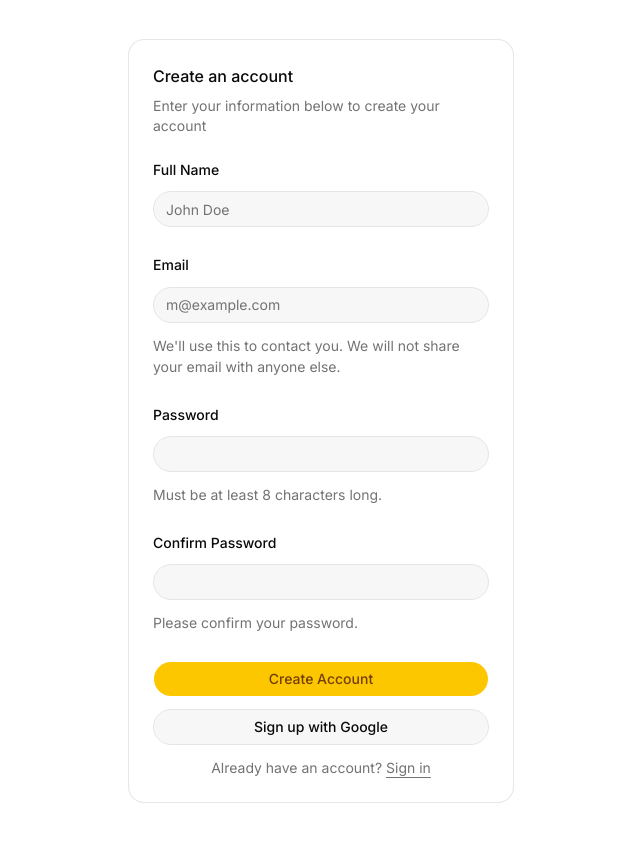
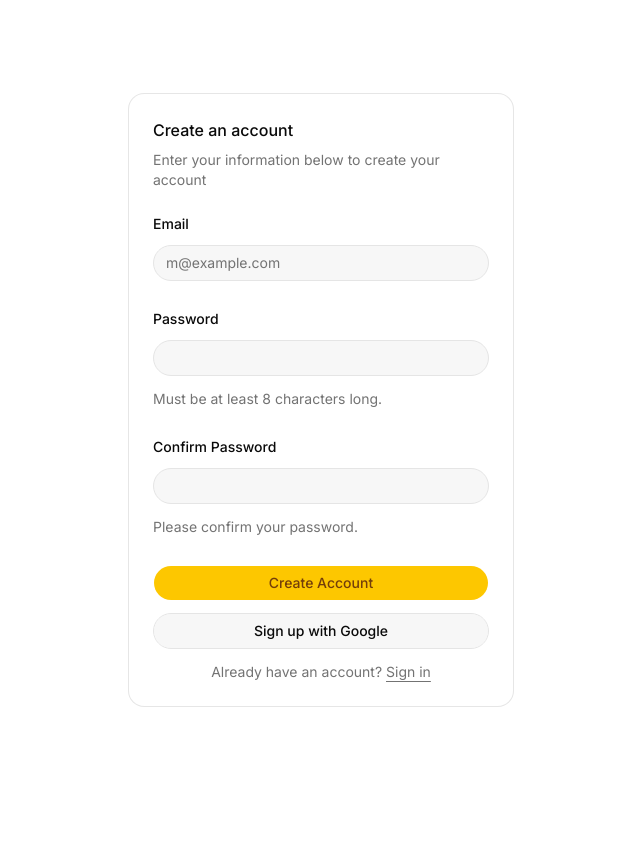
Before and after one commit to GhouI/mtrx-website, a Next.js app: page /signup in a window 1280 px wide. Shown: the whole page, without its empty margins (319-959 px from the left). After the commit the page ends 800 px from the top, so only its background shows below. Built offline with nearby package versions, Linux system fonts and the light colour scheme.

Commit message:
added zod and working on the signup form

```diff
--- a/app/page.tsx
+++ /dev/null
@@ -1,18 +0,0 @@
-"use client"
-
-import { useSession } from "@/lib/auth-client"
-import { redirect } from "next/navigation"
-
-export default function Page() {
-    const { data: session } = useSession()
-    if (!session) {
-        redirect("/login")
-    }else{
-
-    }
-  return (
-    <div>
-      <h1>Hello World</h1>
-    </div>
-  )
-}
--- a/components/signup-form.tsx
+++ b/components/signup-form.tsx
@@ -15,7 +15,20 @@ import {
 } from "@/components/ui/field"
 import { Input } from "@/components/ui/input"
 import { useRouter } from "next/navigation"
+import { SignupSchema, SignupValues } from "@/utils/types/authentication"
+import { useForm } from "react-hook-form"
+import { zodResolver } from "@hookform/resolvers/zod"
+import { z } from "zod"
+
+
 export function SignupForm({ ...props }: React.ComponentProps<typeof Card>) {
+  const form = useForm<SignupValues>({
+    resolver: zodResolver(SignupSchema),
+    defaultValues: {
+      email: "",
+      password: "",
+    },
+  })
   const router = useRouter()
   const handleSignIn = () => {
     router.push("/login")
@@ -32,10 +45,6 @@ export function SignupForm({ ...props }: React.ComponentProps<typeof Card>) {
         <form>
           <FieldGroup>
             <Field>
-              <FieldLabel htmlFor="name">Full Name</FieldLabel>
-              <Input id="name" type="text" placeholder="John Doe" required />
-            </Field>
-            <Field>
               <FieldLabel htmlFor="email">Email</FieldLabel>
               <Input
                 id="email"
@@ -43,10 +52,6 @@ export function SignupForm({ ...props }: React.ComponentProps<typeof Card>) {
                 placeholder="m@example.com"
                 required
               />
-              <FieldDescription>
-                We&apos;ll use this to contact you. We will not share your email
-                with anyone else.
-              </FieldDescription>
             </Field>
             <Field>
               <FieldLabel htmlFor="password">Password</FieldLabel>
--- a/package.json
+++ b/package.json
@@ -18,10 +18,13 @@
     "pg": "^8.16.3",
     "react": "19.2.3",
     "react-dom": "19.2.3",
+    "react-hook-form": "^7.69.0",
     "shadcn": "^3.6.2",
-    "tailwind-merge": "^3.4.0"
+    "tailwind-merge": "^3.4.0",
+    "zod": "^4.2.1"
   },
   "devDependencies": {
+    "@hookform/resolvers": "^5.2.2",
     "@tailwindcss/postcss": "^4",
     "@types/node": "^20",
     "@types/pg": "^8.16.0",
--- /dev/null
+++ b/utils/types/authentication.ts
@@ -0,0 +1,14 @@
+import z from "zod";
+
+export const SignupSchema = z.object({
+    email: z.email(),
+    password: z.string(),
+})
+
+export type SignupValues = z.infer<typeof SignupSchema>
+
+export const LoginSchema = z.object({
+    email: z.email(),
+    password: z.string(),
+})
+export type LoginValues = z.infer<typeof LoginSchema>
```
Also changed, not shown: app/(dashboard)/layout.tsx (added), 1 other file (tests, documents, lock files or other folders).
